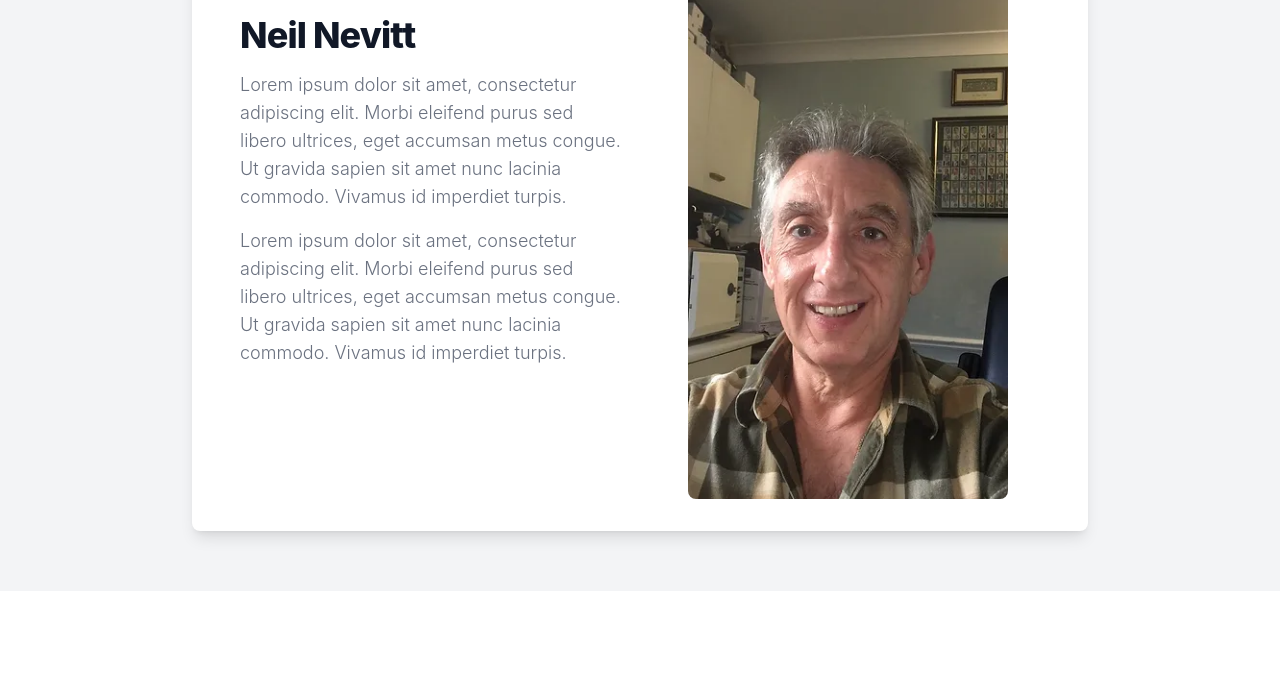
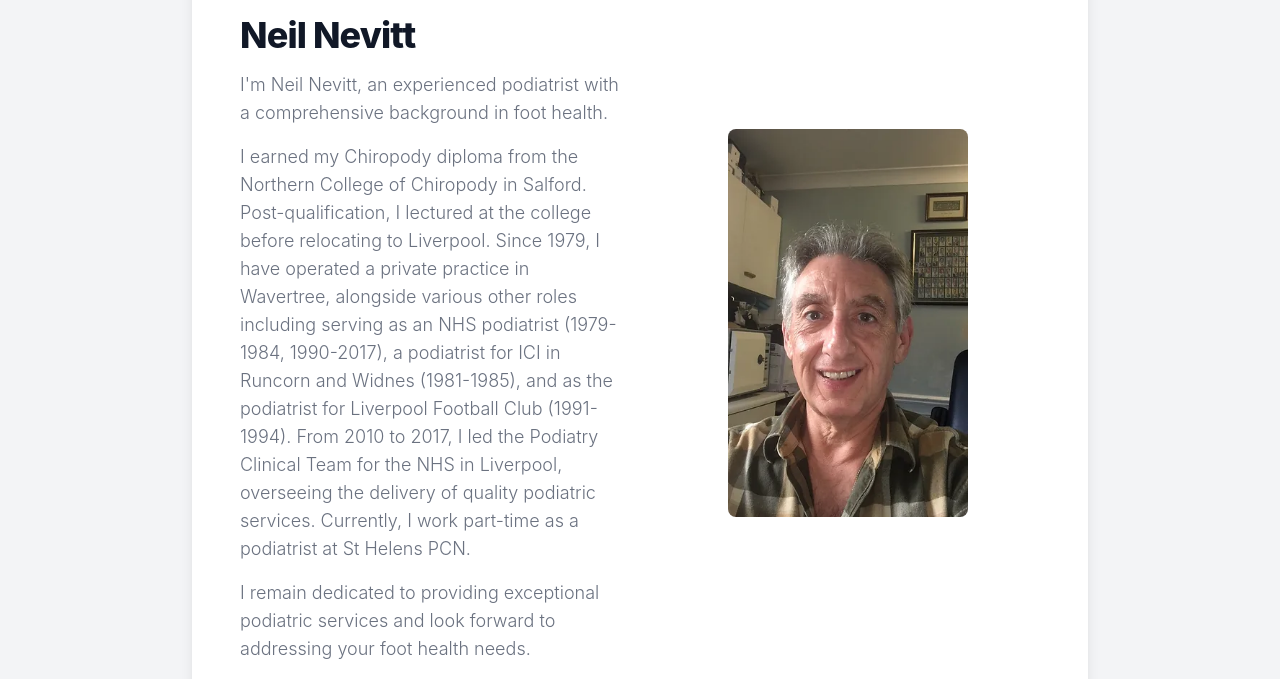
Before and after one commit to jacobadam/nn-podiatry, a React (Create React App) app: page /about in a window 1280 px wide. Shown: the part 273-952 px from the top of the page. Before the commit the page ends 864 px from the top, so only its background shows below. Built offline with nearby package versions, Linux system fonts and the light colour scheme; no server answers.

Commit message:
update about me copy and styling

```diff
--- a/src/About.js
+++ b/src/About.js
@@ -11,30 +11,39 @@ export default function About() {
         />
       </div>
 
-      <div className="flex items-center justify-center py-8 px-4 sm:px-6 md:px-8 lg:px-10 xl:px-12">
-        <section className="bg-white dark:bg-gray-800 py-8 px-4 sm:px-6 md:px-8 lg:px-10 xl:px-12 mx-auto max-w-full sm:max-w-lg md:max-w-xl lg:max-w-2xl xl:max-w-4xl rounded-lg shadow-lg lg:grid lg:grid-cols-2 lg:gap-8">
+      <div className="flex items-center justify-center py-8 px-4 sm:px-6 md:px-8 lg:px-12 xl:px-12">
+        <section className="bg-white dark:bg-gray-800 py-8 px-4 sm:px-6 md:px-8 lg:px-10 xl:px-12 mx-auto max-w-full sm:max-w-lg md:max-w-xl lg:max-w-4xl xl:max-w-4xl rounded-lg shadow-lg lg:grid lg:grid-cols-2 lg:gap-8">
           <div className="text-center lg:text-left lg:pt-8">
             <h2 className="mb-4 text-4xl tracking-tight font-extrabold text-gray-900 dark:text-white">
               Neil Nevitt
             </h2>
             <div className="font-light text-gray-500 dark:text-gray-400 sm:text-lg">
               <p className="mb-4">
-                Lorem ipsum dolor sit amet, consectetur adipiscing elit. Morbi
-                eleifend purus sed libero ultrices, eget accumsan metus congue.
-                Ut gravida sapien sit amet nunc lacinia commodo. Vivamus id
-                imperdiet turpis.
+                I'm Neil Nevitt, an experienced podiatrist with a comprehensive
+                background in foot health.
+              </p>
+              <p className="mb-4">
+                I earned my Chiropody diploma from the Northern College of
+                Chiropody in Salford. Post-qualification, I lectured at the
+                college before relocating to Liverpool. Since 1979, I have
+                operated a private practice in Wavertree, alongside various
+                other roles including serving as an NHS podiatrist (1979-1984,
+                1990-2017), a podiatrist for ICI in Runcorn and Widnes
+                (1981-1985), and as the podiatrist for Liverpool Football Club
+                (1991-1994). From 2010 to 2017, I led the Podiatry Clinical Team
+                for the NHS in Liverpool, overseeing the delivery of quality
+                podiatric services. Currently, I work part-time as a podiatrist
+                at St Helens PCN.
               </p>
               <p>
-                Lorem ipsum dolor sit amet, consectetur adipiscing elit. Morbi
-                eleifend purus sed libero ultrices, eget accumsan metus congue.
-                Ut gravida sapien sit amet nunc lacinia commodo. Vivamus id
-                imperdiet turpis.
+                I remain dedicated to providing exceptional podiatric services
+                and look forward to addressing your foot health needs.
               </p>
             </div>
           </div>
           <div className="flex justify-center items-center mt-8 lg:mt-0">
             <img
-              className="w-48 sm:w-64 md:w-60 lg:w-72 xl:w-80 rounded-lg"
+              className="w-48 sm:w-64 md:w-60 lg:w-68 xl:w-68 rounded-lg"
               src="/neilnevitt.webp"
               alt="Neil Nevitt"
             />
```
